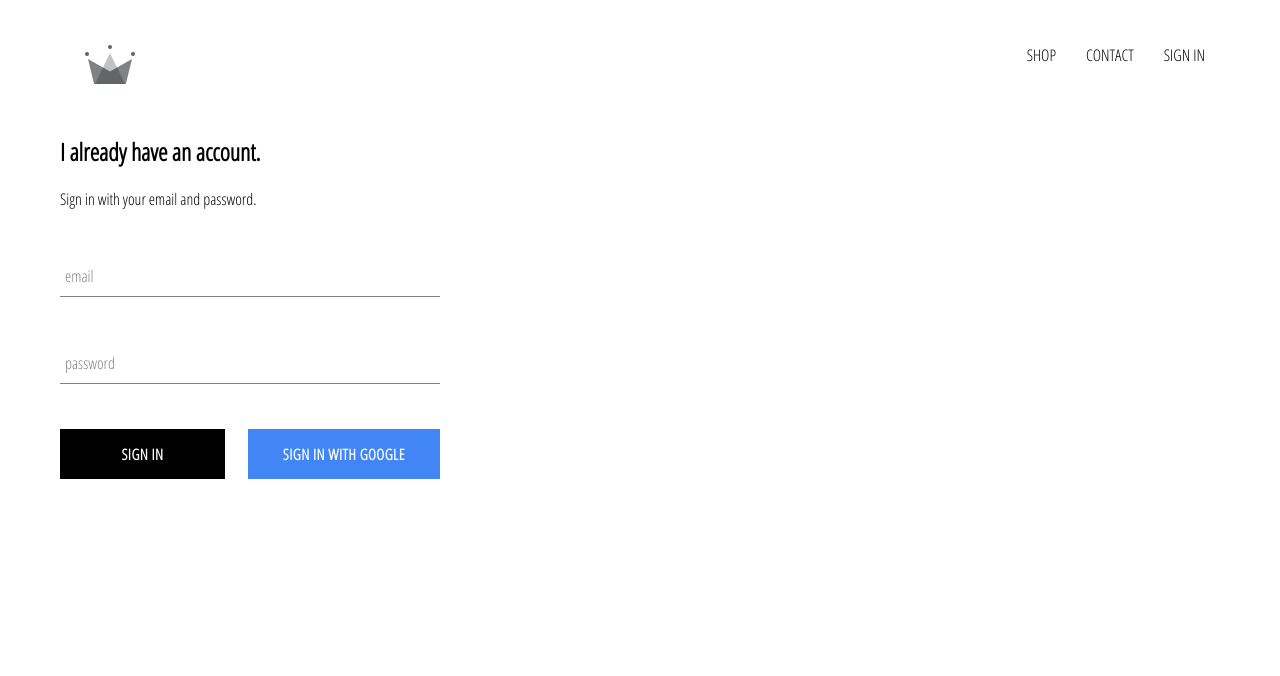
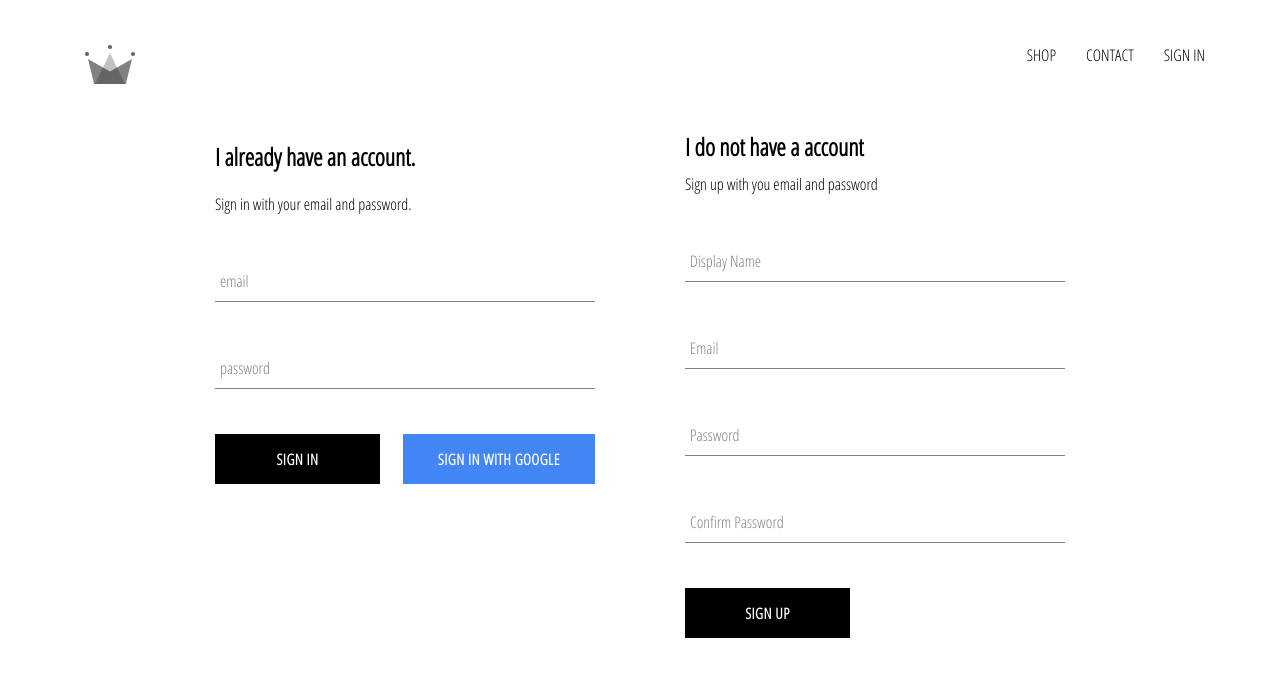
Before and after one commit to getsalman/cloth-ecommerce, a React (Create React App) app: page /signin in a window 1280 px wide. Shown: the top 676 px of the page. Built offline with nearby package versions, Linux system fonts and the light colour scheme; no server answers; a web font is replaced by a local one.

Commit message:
implemented firebase utils including signup componenet

```diff
--- a/src/App.js
+++ b/src/App.js
@@ -5,7 +5,7 @@
 import ShopPage from "./pages/shop/ShopPage";
 import SignInUp from "./pages/sign-in-up/SignInUp";
 import Header from "./components/header/Header";
-import { auth } from "./firebase/firebase.utils";
+import { auth, createUserProfileDocument } from "./firebase/firebase.utils";
 
 class App extends Component {
   constructor(props) {
@@ -18,8 +18,22 @@
   unsubscribeFromAuth = null;
 
   componentDidMount() {
-    this.unsubscribeFromAuth = auth.onAuthStateChanged((user) => {
-      this.setState({ currentUser: user });
+    this.unsubscribeFromAuth = auth.onAuthStateChanged(async (userAuth) => {
+      if (userAuth) {
+        const userRef = await createUserProfileDocument(userAuth);
+
+        userRef.onSnapshot((snapShot) => {
+          this.setState({
+            currentUser: {
+              id: snapShot.id,
+              ...snapShot.data(),
+            },
+          });
+          console.log("--->", this.state);
+        });
+      }
+
+      this.setState({ currentUser: userAuth });
     });
   }
 
--- /dev/null
+++ b/src/components/sign-up/SignUp.jsx
@@ -0,0 +1,98 @@
+import React, { Component } from "react";
+import FormInput from "../form-input/FormInput";
+import CustomeButton from "../custome-button/CustomeButton";
+import { auth, createUserProfileDocument } from "../../firebase/firebase.utils";
+import "./SignUp.scss";
+
+class SignUp extends Component {
+  constructor(props) {
+    super(props);
+
+    this.state = {
+      displayName: "",
+      email: "",
+      password: "",
+      confirmPassword: "",
+    };
+  }
+
+  handleSubmit = async (event) => {
+    event.preventDefault();
+    const { displayName, email, password, confirmPassword } = this.state;
+    if (password !== confirmPassword) {
+      alert("password don't match");
+      return;
+    }
+
+    try {
+      const { user } = await auth.createUserWithEmailAndPassword(
+        email,
+        password
+      );
+
+      await createUserProfileDocument(user, { displayName });
+      this.setState({
+        displayName: "",
+        email: "",
+        password: "",
+        confirmPassword: "",
+      });
+    } catch (error) {
+      console.error(error);
+    }
+  };
+
+  handleChange = (event) => {
+    const { name, value } = event.target;
+    this.setState({ [name]: value });
+  };
+
+  render() {
+    const { displayName, email, password, confirmPassword } = this.state;
+    return (
+      <div className="sign-up">
+        <h2 className="title">I do not have a account</h2>
+        <span>Sign up with you email and password</span>
+        <form className="sign-up-form" onSubmit={this.handleSubmit}>
+          <FormInput
+            type="text"
+            name="displayName"
+            value={displayName}
+            onChange={this.handleChange}
+            label="Display Name"
+            required
+          />
+          <FormInput
+            type="email"
+            name="email"
+            value={email}
+            onChange={this.handleChange}
+            label="Email"
+            required
+          />
+          <FormInput
+            type="password"
+            name="password"
+            value={password}
+            onChange={this.handleChange}
+            label="Password"
+            required
+          />
+          <FormInput
+            type="password"
+            name="confirmPassword"
+            value={confirmPassword}
+            onChange={this.handleChange}
+            label="Confirm Password"
+            required
+          />
+          <CustomeButton type="submit" onSubmit={this.handleSubmit}>
+            SIGN UP
+          </CustomeButton>
+        </form>
+      </div>
+    );
+  }
+}
+
+export default SignUp;
--- /dev/null
+++ b/src/components/sign-up/SignUp.scss
@@ -0,0 +1,9 @@
+.sign-up {
+  display: flex;
+  flex-direction: column;
+  width: 380px;
+
+  .title {
+    margin: 10px 0;
+  }
+}
--- a/src/firebase/firebase.utils.js
+++ b/src/firebase/firebase.utils.js
@@ -12,6 +12,32 @@
   measurementId: "G-6G9ETBJSL7",
 };
 
+export const createUserProfileDocument = async (userAuth, additionalData) => {
+  if (!userAuth) return;
+
+  const usersRef = firestore.doc(`users/${userAuth.uid}`);
+
+  const snapShot = await usersRef.get();
+
+  if (!snapShot.exists) {
+    const { displayName, email } = userAuth;
+    const createdAt = new Date();
+
+    try {
+      await usersRef.set({
+        displayName,
+        email,
+        createdAt,
+        ...additionalData,
+      });
+    } catch (error) {
+      console.log("Error creating user", error.message);
+    }
+  }
+
+  return usersRef;
+};
+
 firebase.initializeApp(config);
 
 export const auth = firebase.auth();
--- a/src/pages/sign-in-up/SignInUp.jsx
+++ b/src/pages/sign-in-up/SignInUp.jsx
@@ -1,11 +1,13 @@
 import React from "react";
 import "./SignInUp.scss";
 import SignIn from "../../components/sign-in/SignIn";
+import SignUp from "../../components/sign-up/SignUp";
 
 const SignInUp = () => {
   return (
     <div className="sign-in-and-sign-up">
       <SignIn />
+      <SignUp />
     </div>
   );
 };
--- a/src/pages/sign-in-up/SignInUp.scss
+++ b/src/pages/sign-in-up/SignInUp.scss
@@ -0,0 +1,6 @@
+.sign-in-and-sign-up {
+  width: 850px;
+  display: flex;
+  justify-content: space-between;
+  margin: 30px auto;
+}
```
